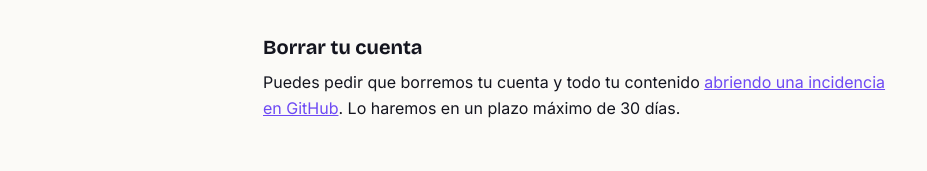
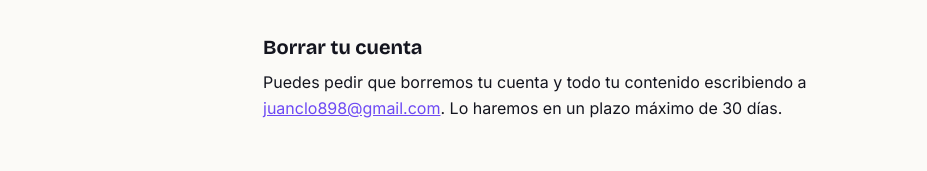
Before and after one commit to ClaudiaAgromayor/muno-events, a Next.js app in the folder web/: page /privacidad in a window 1280 px wide. Shown: the part 1080-1251 px from the top of the page, without its empty margins (57-984 px from the left). Built offline with nearby package versions, Linux system fonts and the light colour scheme; no server answers.

Commit message:
Contacto de privacidad y condiciones: email
Co-Authored-By: Claude Opus 5.5 <noreply@anthropic.com>

```diff
--- a/web/app/privacidad/page.tsx
+++ b/web/app/privacidad/page.tsx
@@ -65,9 +65,9 @@ export default function PrivacidadPage() {
 
       <h2>Borrar tu cuenta</h2>
       <p>
-        Puedes pedir que borremos tu cuenta y todo tu contenido{" "}
-        <a className="text-brand underline" href="https://github.com/ClaudiaAgromayor/muno-events/issues">
-          abriendo una incidencia en GitHub
+        Puedes pedir que borremos tu cuenta y todo tu contenido escribiendo a{" "}
+        <a className="text-brand underline" href="mailto:juanclo898@gmail.com">
+          juanclo898@gmail.com
         </a>
         . Lo haremos en un plazo máximo de 30 días.
       </p>
--- a/web/app/terminos/page.tsx
+++ b/web/app/terminos/page.tsx
@@ -38,8 +38,8 @@ export default function TerminosPage() {
 
       <h2>Contacto</h2>
       <p>
-        <a className="text-brand underline" href="https://github.com/ClaudiaAgromayor/muno-events/issues">
-          abriendo una incidencia en GitHub
+        <a className="text-brand underline" href="mailto:juanclo898@gmail.com">
+          juanclo898@gmail.com
         </a>
       </p>
     </main>
```
